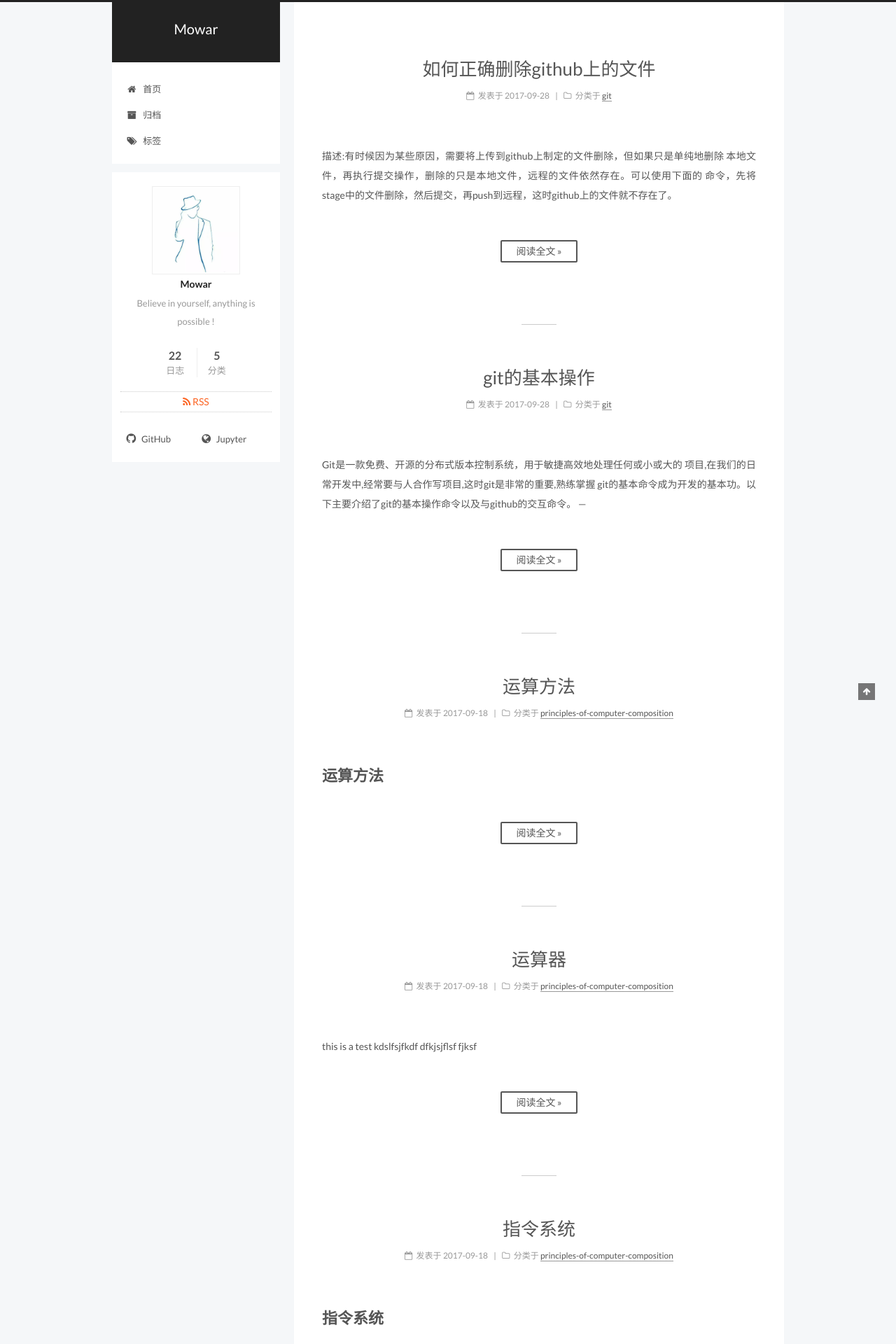
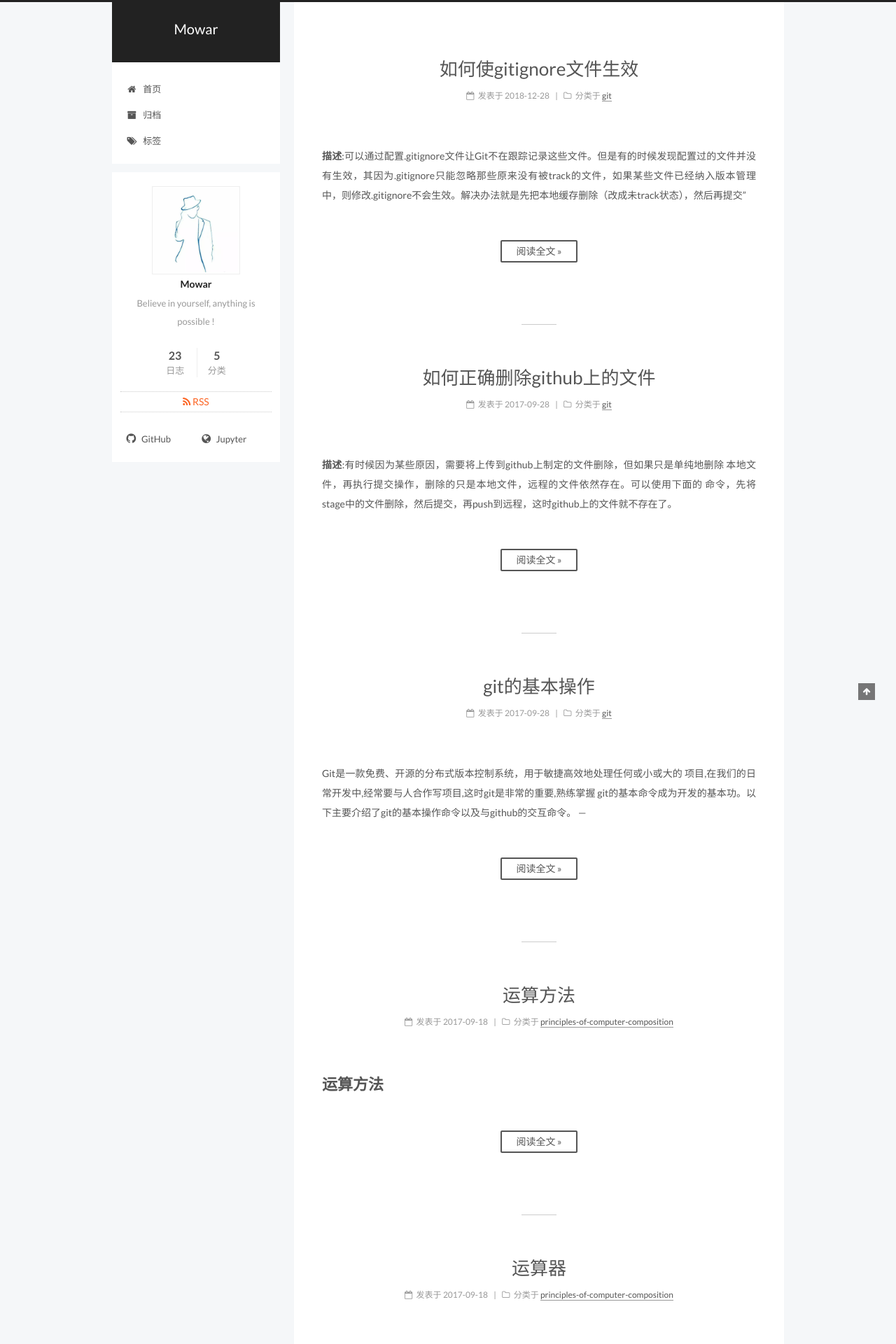
Before and after one commit to Mowar/Mowar.github.io, a Jekyll site: the page built from index.html, in a window 1280 px wide. Shown: the top 1920 px of the page at 70% size. Built offline with Jekyll 4.4.1, drawn with Linux system fonts in a browser that asks for light colours; the list of posts is cut into pages by our own code; some of the changed text lies outside the part shown.

Commit message:
edit some file

```diff
--- /dev/null
+++ b/_posts/git/2018-12-28-note3.md
@@ -0,0 +1,14 @@
+---
+title: 如何使gitignore文件生效
+categories: git
+tags: 基础知识
+updated: 2018-12-28
+---
+
+**描述**:可以通过配置.gitignore文件让Git不在跟踪记录这些文件。但是有的时候发现配置过的文件并没有生效，其因为.gitignore只能忽略那些原来没有被track的文件，如果某些文件已经纳入版本管理中，则修改.gitignore不会生效。解决办法就是先把本地缓存删除（改成未track状态），然后再提交”
+
+**例子**: 不小心使本地某些文件push到github上,但是现在想github上忽略掉这些文件并且本地还不能删除掉这些文件.此时可以进行如下操作:
+
+    1. git rm -r --cached .
+    2. git add .
+    3. git push origin
```
Also changed, not shown: _posts/git/2017-09-28-note2.md (+2 -2 lines), README.md, 1 other file.
